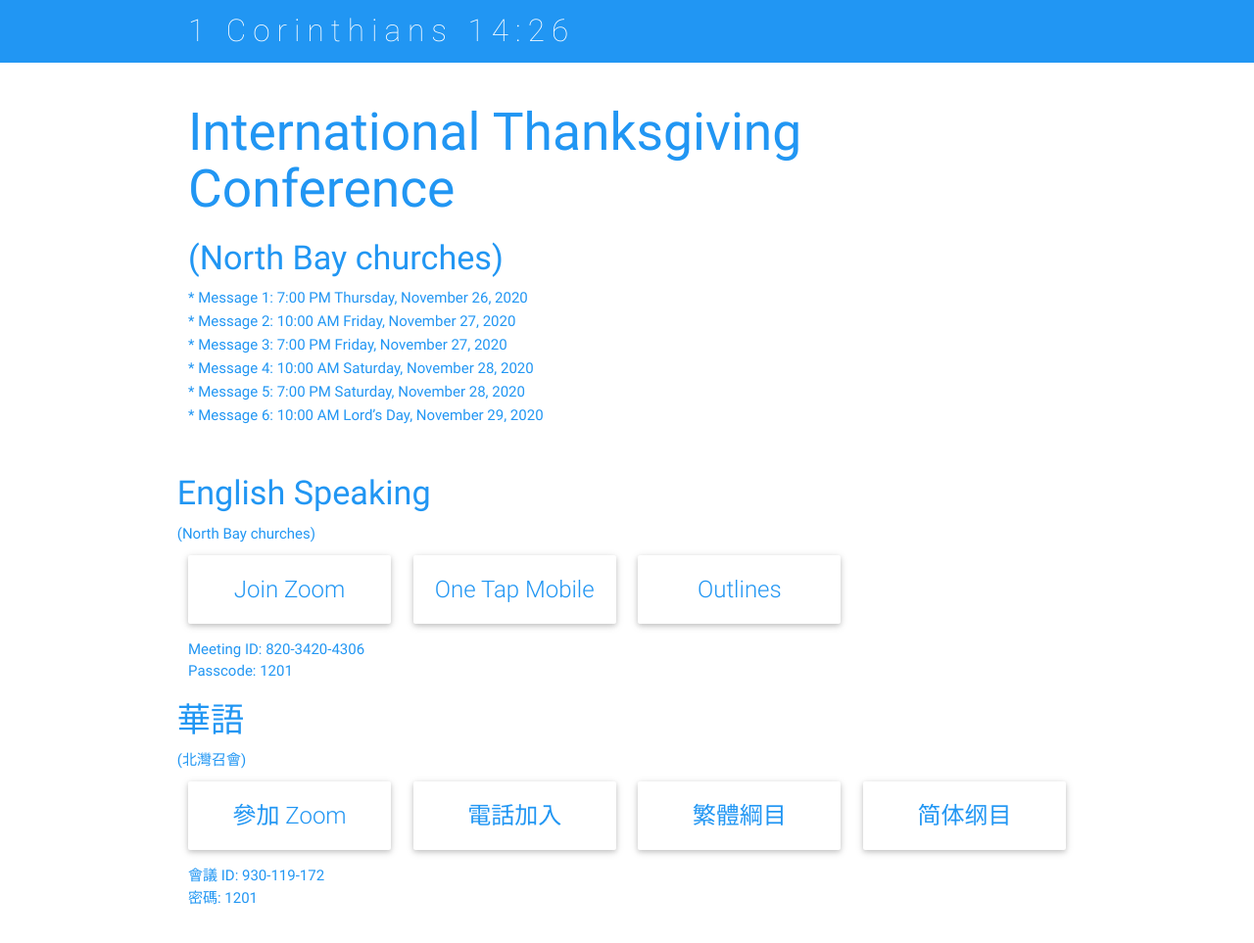
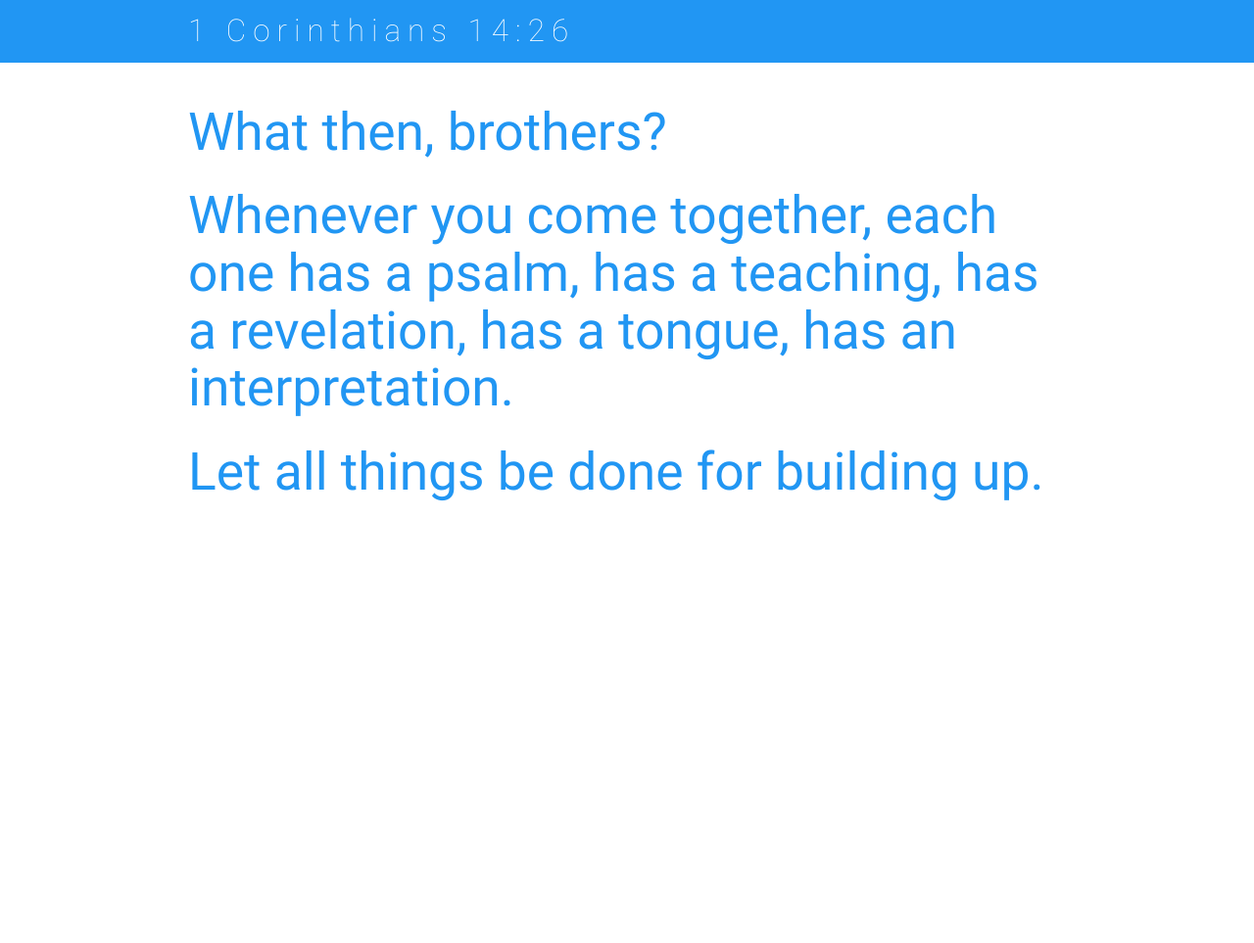
Before and after one commit to colossian127/1cor1426, a plain HTML site: page index.html in a window 1280 px wide. Shown: the whole page at 98% size. After the commit the page ends 800 px from the top, so only its background shows below. Drawn offline with Linux system fonts and the light colour scheme.

Commit message:
Update the home page

```diff
--- a/index.html
+++ b/index.html
@@ -64,89 +64,9 @@
     </div>
     <div class="section scrollspy" id="collections" style="background-color:white">
       <div class="container">
-        <h2 class="header text_b">International Thanksgiving Conference</h2>
-        <h4 class="header text_b">(North Bay churches)</h4>
-        <h6 class="header text_b">* Message 1: 7:00 PM Thursday, November 26, 2020</h6>
-        <h6 class="header text_b">* Message 2: 10:00 AM Friday, November 27, 2020</h6>
-        <h6 class="header text_b">* Message 3: 7:00 PM Friday, November 27, 2020</h6>
-        <h6 class="header text_b">* Message 4: 10:00 AM Saturday, November 28, 2020</h6>
-        <h6 class="header text_b">* Message 5: 7:00 PM Saturday, November 28, 2020</h6>
-        <h6 class="header text_b">* Message 6: 10:00 AM Lord’s Day, November 29, 2020</h6>
-      </div>
-    </div>
-    <!--Team-->
-    <div class="section scrollspy" id="collections" style="background-color:white">
-      <div class="container">
-        <div class="row">
-          <h4 class="header text_b">English Speaking</h4>
-          <h6 class="header text_b">(North Bay churches)</h6>
-          <div class="col s12 m3">
-            <div class="card card-avatar">
-              <div class="card-content">
-                  <span class="card-title activator grey-text text-darken-4"><a href="https://us02web.zoom.us/j/82034204306?pwd=Ni9pZWtaeUxYZzl5UTBzb1ZDUHRiQT09">Join Zoom</a><br/></span>
-              </div>
-            </div>
-            <div>
-              <h8 class="header text_b">Meeting ID: 820-3420-4306</h8>
-            </div>
-            <div>
-              <h8 class="header text_b">Passcode: 1201</h8>
-            </div>
-          </div>
-          <div class="col s12 m3">
-            <div class="card card-avatar">
-              <div class="card-content">
-                <span class="card-title activator grey-text text-darken-4"><a href="tel:+14086380968,,82034204306#">One Tap Mobile</a><br/>
-              </div>
-            </div>
-          </div>
-          <div class="col s12 m3">
-            <div class="card card-avatar">
-              <div class="card-content">
-                  <span class="card-title activator grey-text text-darken-4"><a href="https://www.conf.lsmwebcast.com/pdf/K20THKS_en.pdf">Outlines</a><br/></span>
-              </div>
-            </div>
-          </div>
-        </div>
-        <div class="row">
-          <h4 class="header text_b">華語</h4>
-          <h6 class="header text_b">(北灣召會)</h6>
-          <div class="col s12 m3">
-            <div class="card card-avatar">
-              <div class="card-content">
-                  <span class="card-title activator grey-text text-darken-4"><a href="https://zoom.us/j/930119172?pwd=YTZjUWlYNlFIeDhNd1h5TDByZlVsQT09">參加 Zoom</a><br/>
-                </span>
-              </div>
-            </div>
-              <div>
-                <h8 class="header text_b">會議 ID: 930-119-172</h8>
-              </div>
-              <div>
-                <h8 class="header text_b">密碼: 1201</h8>
-              </div>
-          </div>
-          <div class="col s12 m3">
-            <div class="card card-avatar">
-              <div class="card-content">
-                <span class="card-title activator grey-text text-darken-4"><a href="tel:+14086380968,,930119172#">電話加入</a><br/>
-              </div>
-            </div>
-          </div>
-          <div class="col s12 m3">
-            <div class="card card-avatar">
-              <div class="card-content">
-                  <span class="card-title activator grey-text text-darken-4"><a href="https://www.conf.lsmwebcast.com/pdf/K20THKS_zht.pdf">繁體綱目</a><br/></span>
-              </div>
-            </div>
-          </div>
-          <div class="col s12 m3">
-            <div class="card card-avatar">
-              <div class="card-content">
-                  <span class="card-title activator grey-text text-darken-4"><a href="https://www.conf.lsmwebcast.com/pdf/K20THKS_zhs.pdf">简体纲目</a><br/></span>
-              </div>
-            </div>
-          </div>
-        </div>
+        <h2 class="header text_b">What then, brothers?</h2>
+        <h2 class="header text_b">Whenever you come together, each one has a psalm, has a teaching, has a revelation, has a tongue, has an interpretation.</h2>
+        <h2 class="header text_b">Let all things be done for building up.</h2>
       </div>
     </div>
     <!--  Scripts-->
```
